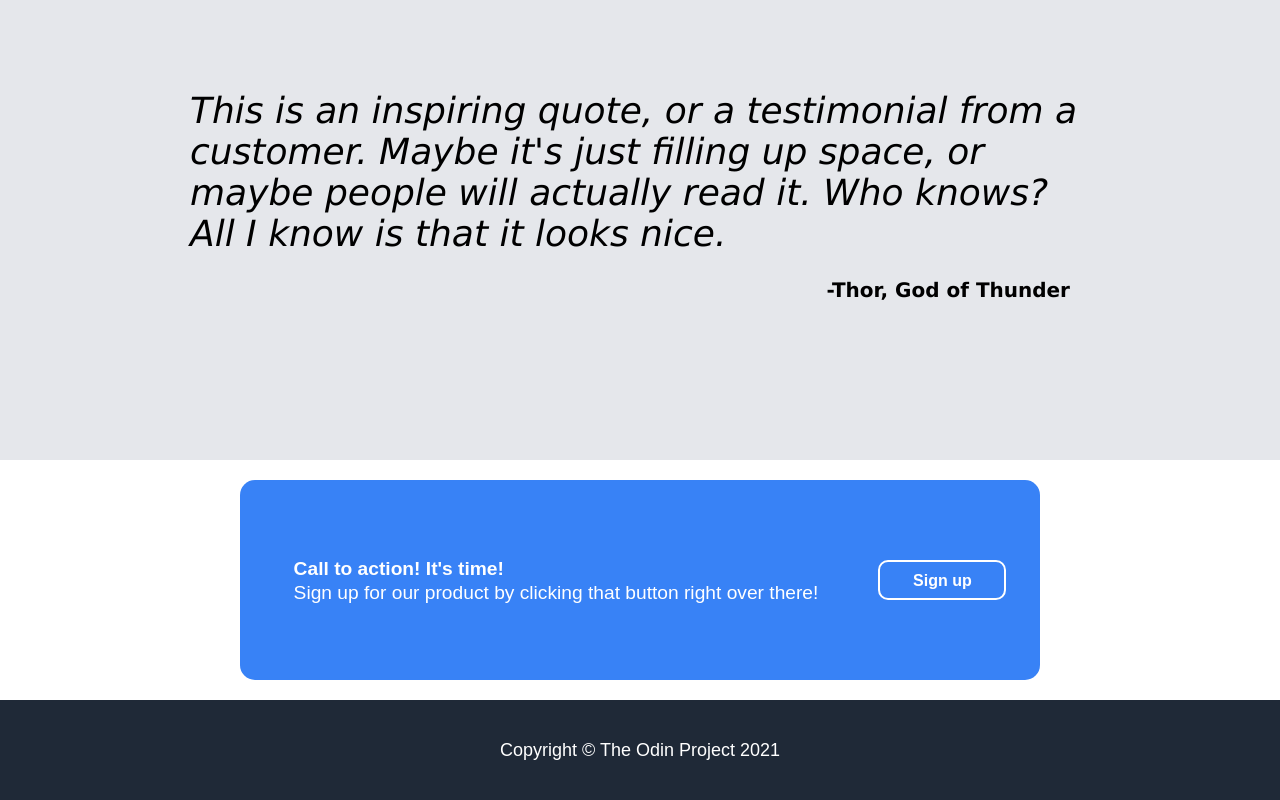
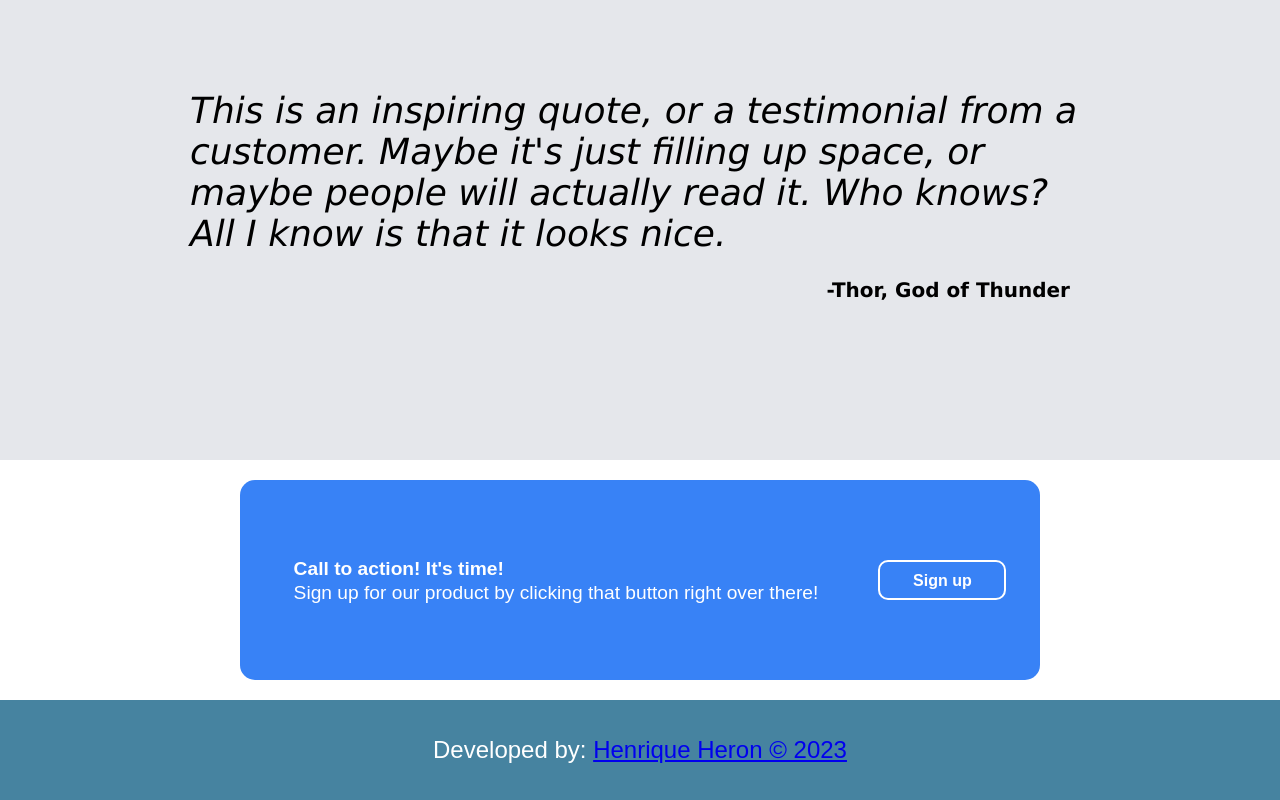
Before and after one commit to autotelico/landing-page-template, a plain HTML site: page index.html in a window 1280 px wide. Shown: the part 1026-1826 px from the top of the page. Drawn offline with Linux system fonts and the light colour scheme.

Commit message:
fix: fix footer to display developer's name

```diff
--- a/footer.css
+++ b/footer.css
@@ -1,5 +1,5 @@
 #footer {
-    background: #1F2937;
+    background: #4683a0;
     display: flex;
     justify-content: center;
     align-items: center;
@@ -8,7 +8,7 @@
 
 .footer-content {
     color: white;
-    font-size: 18px;
+    font-size: 24px;
     margin: 10px;
     font-family: sans-serif;
 }
--- a/index.html
+++ b/index.html
@@ -102,7 +102,7 @@ for section4 -->
         </div>
       </div>
   <div id="footer">
-    <div class="footer-content">Copyright © The Odin Project 2021</div>
+    <div class="footer-content">Developed by: <a href="https://github.com/autotelico">Henrique Heron © 2023</a></div>
   </div>
 </body>
 </html>
--- a/section1.css
+++ b/section1.css
@@ -54,7 +54,7 @@ body {
     font-size: 17px;
   }
 
-  a {
+  header-container a {
     text-decoration: none;
     color: #F9FAF8;
   }
```
